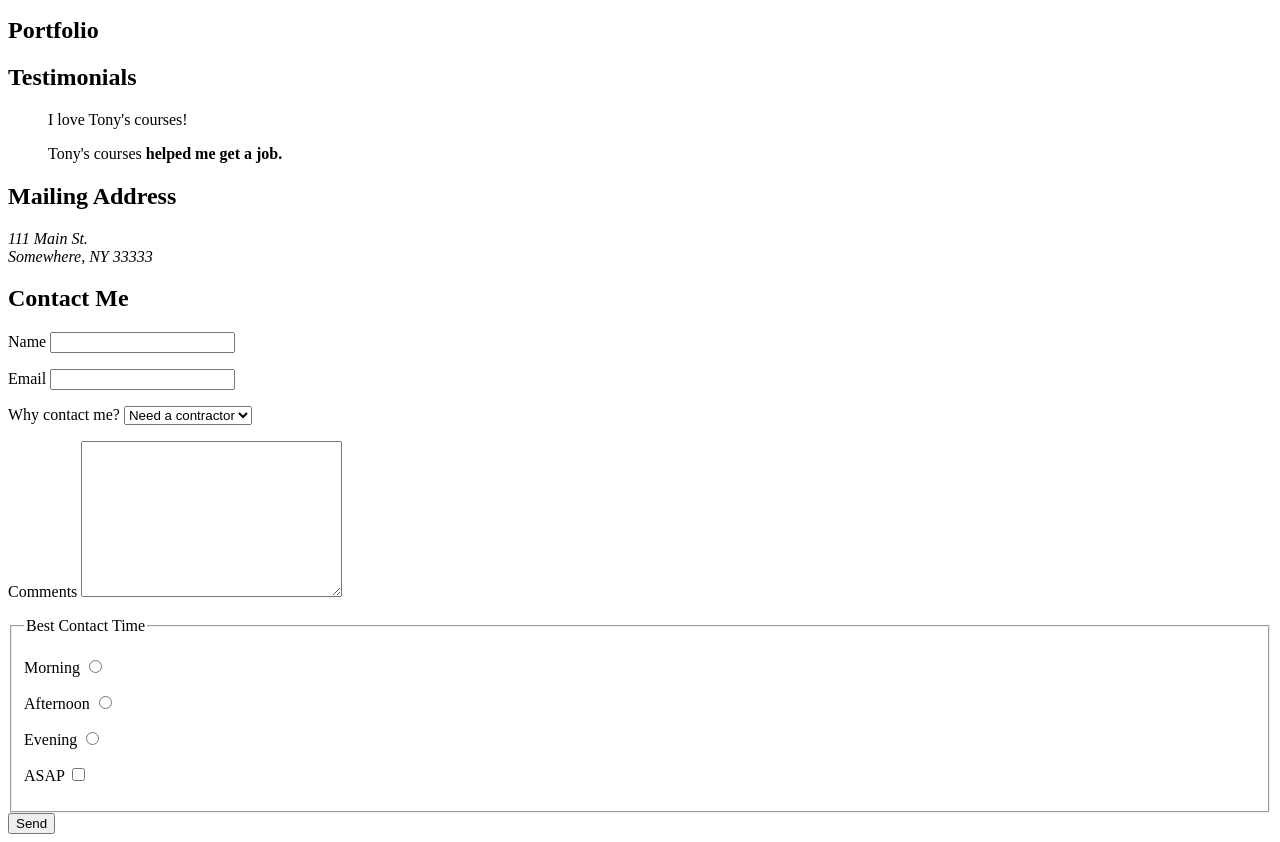
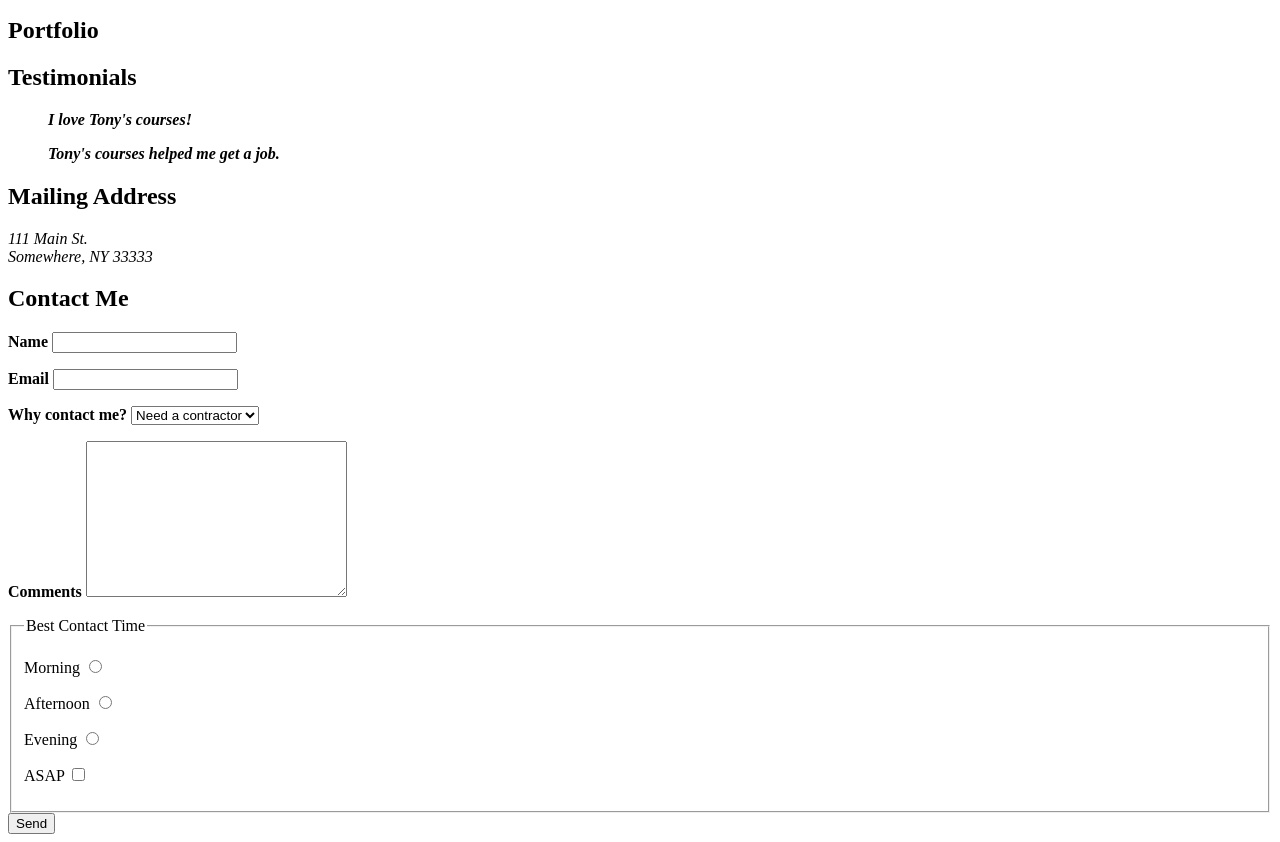
Before and after one commit to NicolasOmar/html-css-practice, a website: page 2-styling/index.html in a window 1280 px wide. Shown: the part 1023-1865 px from the top of the page. Drawn offline with Linux system fonts and the light colour scheme.

Commit message:
fix: Understanding of descendant, child, next sibiling and subsequent sibiling combinators

```diff
--- a/2-styling/styles.css
+++ b/2-styling/styles.css
@@ -62,3 +62,38 @@ ul.resume-list {
 ul, ol {
   font-weight: bold;
 }
+
+/*
+  What is a combinator? Is a token that helps combining various selectors to get a more specific selection
+*/
+/*
+  A ' ' or 'descendant' combinator is used from right to left, taking as first point the element you are selecting and at its left, its ancestors
+  What it means is that it will select only those elements which ha a specific ancestor element
+*/
+blockquote p {
+  font-weight: bold;
+}
+
+/*
+  A '>' or 'child' combinator is used for direct children of the element you want to select
+  The main difference with desendant combinator is that a child is used for direct children (at 1 level) and not below that (where we use the other combinator)
+*/
+form > p {
+  font-weight: bold;
+}
+
+/*
+  A '+' or 'next sibiling' combinator is used for those element which are next to the one reffered (at the same tree level)
+
+  On this case, you will only select the first blockquote element next to any h2, but it will not select other blockquotes
+
+  h2 + blockquote {
+    font-style: oblique;
+  }
+*/
+/*
+  A ~ or subsequent sibiling combinator is used to select all sibiling elements (defined at right) which are next to the other element (defined at left)
+*/
+h2 ~ blockquote {
+  font-style: oblique;
+}
```
Also changed, not shown: README.md.
